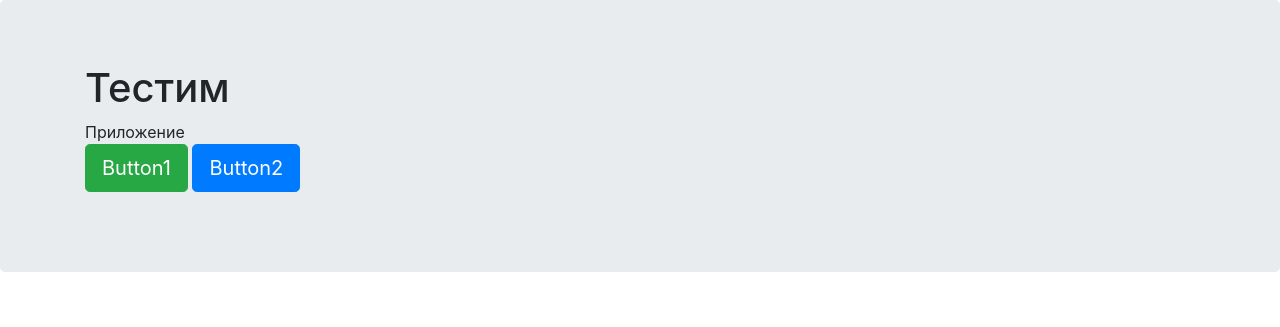
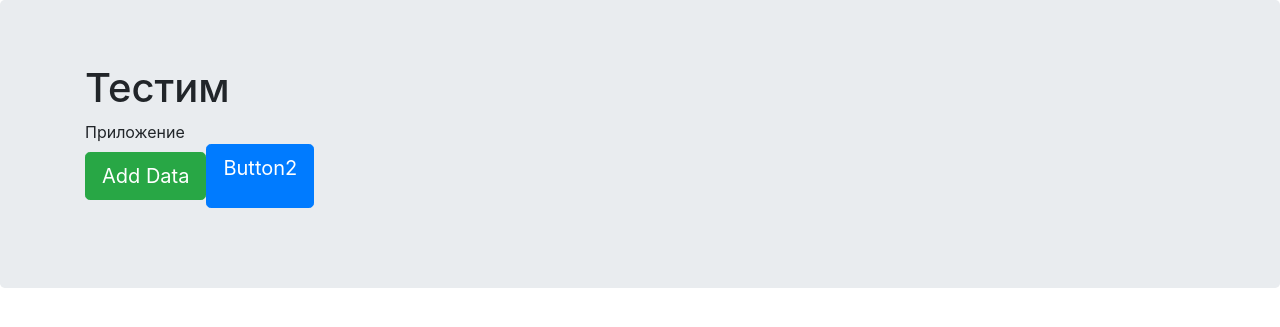
Before and after one commit to Sar1n/Django-kazka, a Django app: page /hello in a window 1280 px wide. Shown: the top 327 px of the page. Run offline with Django 3.2, Linux system fonts and the light colour scheme; some libraries are stand-ins or nearby versions.

Commit message:
added small changes

```diff
--- a/Login/templates/Login.html
+++ b/Login/templates/Login.html
@@ -7,8 +7,8 @@
       <h1>Тестим</h1>
       Приложение
       <p>
-        <a href="/" class="btn btn-success btn-lg">Button1</a>
-        <a href="/" class="btn btn-primary btn-lg">Button2</a>
+        <button id='btn-test' class="btn btn-success btn-lg">Add Data</a>
+        <button class="btn btn-primary btn-lg">Button2</a>
       </p>
     </div>
   </div>
--- a/Login/urls.py
+++ b/Login/urls.py
@@ -2,5 +2,4 @@ from django.urls import path
 from . import views
 
 urlpatterns = [
-    path('', views.dispatch, name='dispatch')
 ]
```
